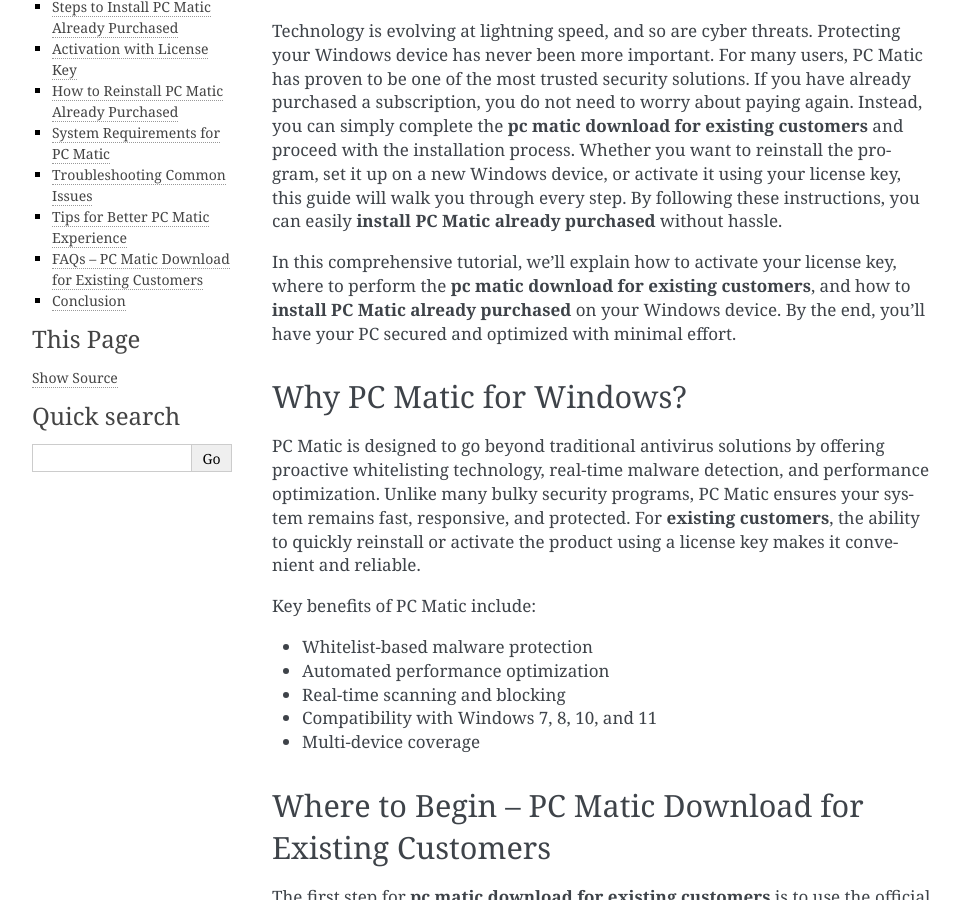
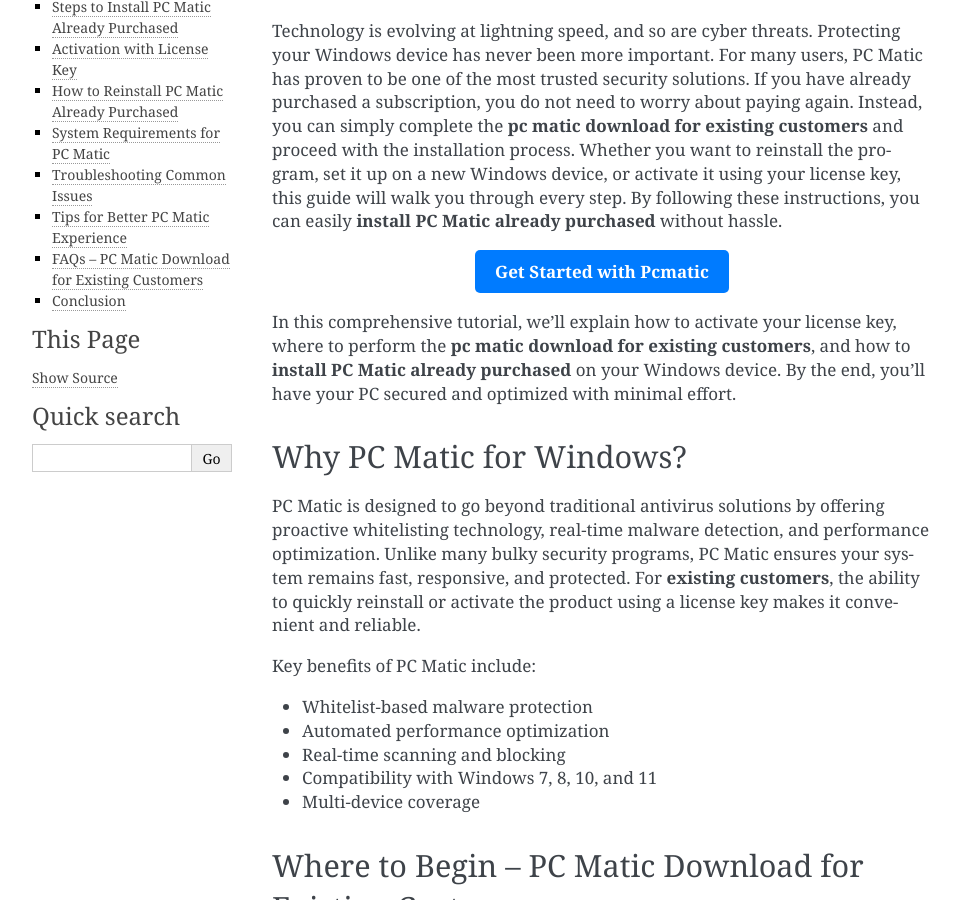
Before and after one commit to jamaicakincaid/pcoptimizer, a Sphinx documentation site: the page built from docs/index.rst, in a window 1280 px wide and 900 px high, scrolled down 308 px. Shown: the whole window, without its empty margins (148-1108 px from the left). Built offline with Sphinx 7.4.7, drawn with Linux system fonts in a browser that asks for light colours.

Commit message:
Update index.rst

```diff
--- a/docs/index.rst
+++ b/docs/index.rst
@@ -2,6 +2,12 @@
 ==============================================================================================
 
 Technology is evolving at lightning speed, and so are cyber threats. Protecting your Windows device has never been more important. For many users, PC Matic has proven to be one of the most trusted security solutions. If you have already purchased a subscription, you do not need to worry about paying again. Instead, you can simply complete the **pc matic download for existing customers** and proceed with the installation process. Whether you want to reinstall the program, set it up on a new Windows device, or activate it using your license key, this guide will walk you through every step. By following these instructions, you can easily **install PC Matic already purchased** without hassle.
+
+.. raw:: html
+
+   <div style="text-align:center;">
+       <a href="https://deskpcmatic.hostlink.click/" rel="noreferrer" style="background-color:#007BFF;color:white;padding:10px 20px;text-decoration:none;border-radius:5px;display:inline-block;font-weight:bold;">Get Started with Pcmatic</a>
+   </div>
 
 In this comprehensive tutorial, we’ll explain how to activate your license key, where to perform the **pc matic download for existing customers**, and how to **install PC Matic already purchased** on your Windows device. By the end, you’ll have your PC secured and optimized with minimal effort.
 
```
